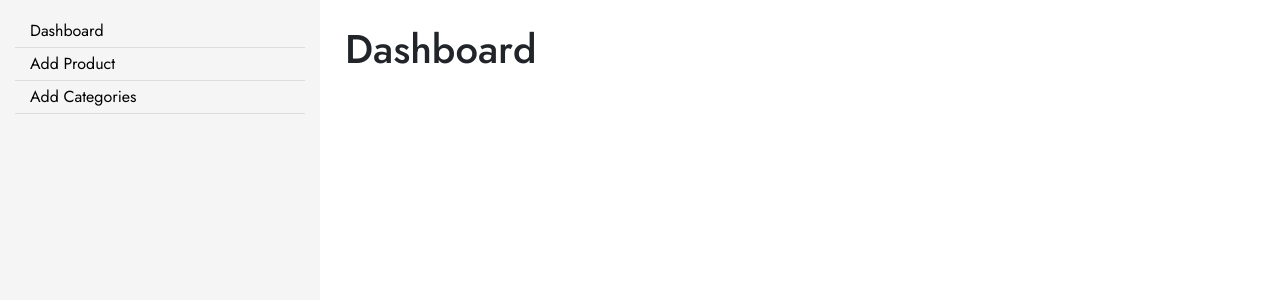
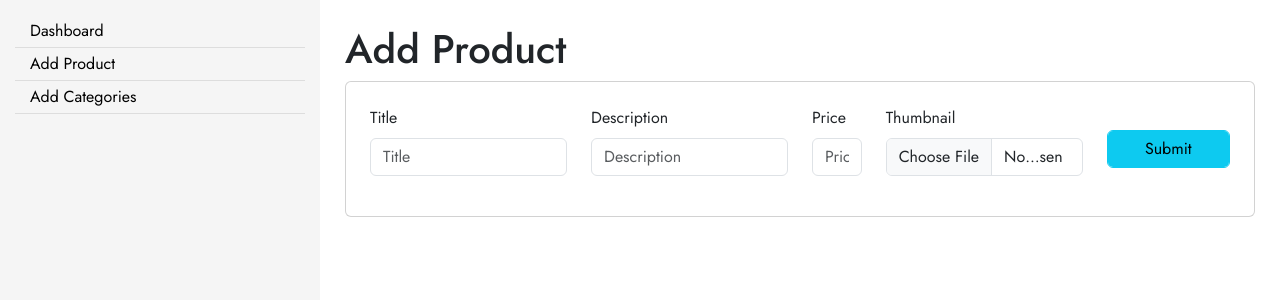
Before and after one commit to ankesh948/MyApp, a React (Create React App) app: page /addproduct in a window 1280 px wide. Shown: the top 300 px of the page. Built offline with nearby package versions, Linux system fonts and the light colour scheme.

Commit message:
17-06-23

```diff
--- a/package.json
+++ b/package.json
@@ -7,8 +7,8 @@
     "@testing-library/jest-dom": "^5.16.5",
     "@testing-library/react": "^13.4.0",
     "@testing-library/user-event": "^13.5.0",
+    "axios": "^1.4.0",
     "bootstrap": "^5.3.0",
-    "json-server": "^0.17.3",
     "react": "^18.2.0",
     "react-bootstrap": "^2.7.4",
     "react-dom": "^18.2.0",
--- a/src/Componants/Dashboard/Add_Product.jsx
+++ b/src/Componants/Dashboard/Add_Product.jsx
@@ -1,8 +1,38 @@
-import React from 'react'
+import React from 'react';
+import { useState } from 'react';
 import Sidebar from './Sidebar'
+import { Form, Button } from 'react-bootstrap'
+import axios from 'axios';
+
+const Add_Product = () => {
+
+  const [Title, setTitle]= useState('')
+  const [Description, setDescription]= useState('')
+  const [Price, setPrice]= useState('')
+  const [Thumbnail, setThumbnail]= useState('')
 
 
-const Add_Product = () => {
+  const handleSubmit = async (event) => {
+    event.preventDefault();
+    const data = {
+        Title,
+        Description,
+        Price,
+        Thumbnail
+      }
+
+      try {
+        const response = await axios.post('http://localhost:3004/users', data);
+        console.log(response.data); // Check the response data in the browser console
+      } catch (error) {
+        console.error(error);
+      }
+
+
+  }
+
+
+
   return (
     <div className='section'>
         <div className="container-fluid p-0">
@@ -10,7 +40,33 @@ const Add_Product = () => {
               <Sidebar />
               <div className="col-lg-9">
                 <div className="content-area">
-                    <h1 className="title">Dashboard</h1>
+                    <h1 className="title">Add Product</h1>
+                    <div className="card p-4 w-100">
+                      <Form onSubmit={(event)=>handleSubmit(event)}>
+                        <div className='row'>
+                            <Form.Group className="col-3 mb-3">
+                              <Form.Label>Title</Form.Label>
+                              <Form.Control type="text" onChange={(e)=>setTitle(e.target.value)} placeholder="Title" />
+                            </Form.Group>
+                            <Form.Group className="col-3 mb-3">
+                              <Form.Label>Description</Form.Label>
+                              <Form.Control type="text" onChange={(e)=>setDescription(e.target.value)} placeholder="Description" />
+                            </Form.Group>
+                            <Form.Group className="col-1 mb-3">
+                              <Form.Label>Price</Form.Label>
+                              <Form.Control type="text" onChange={(e)=>setPrice(e.target.value)} placeholder="Price" />
+                            </Form.Group>
+                            <Form.Group className="col-3 mb-3">
+                              <Form.Label>Thumbnail</Form.Label>
+                              <Form.Control type="file" onChange={(e)=>setThumbnail(e.target.value)} placeholder="Thumbnail" />
+                            </Form.Group>
+                            <Form.Group className="col-2 ">
+                              <Form.Control type="submit" className="btn btn-info mt-4" value="Submit" />
+                            </Form.Group>
+                        </div>
+
+                      </Form>
+                    </div>
                 </div>
               </div>
           </div>
```
Also changed, not shown: 1 other file (tests, documents, lock files or other folders).
